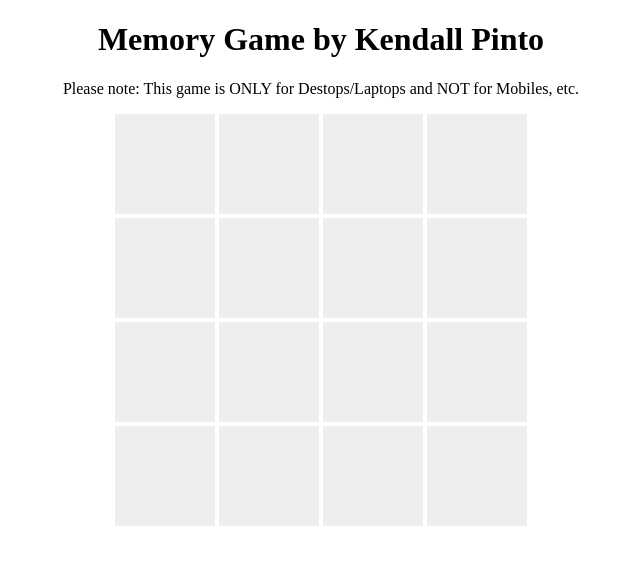
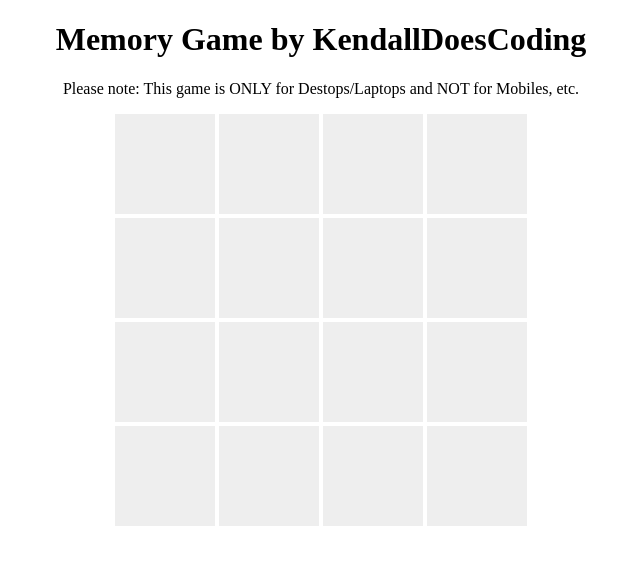
Before and after one commit to Kendall-Does-Coding-Websites/memorygame, a plain HTML site: page index.html in a window 1280 px wide. Shown: the whole page, without its empty margins (319-959 px from the left). Drawn offline with Linux system fonts and the light colour scheme.

Commit message:
chore: update title and h1

```diff
--- a/index.html
+++ b/index.html
@@ -8,12 +8,12 @@
     />
     <meta http-equiv="X-UA-Compatible" content="ie=edge" />
     <meta name="viewport" content="width=device-width, initial-scale=1.0">
-    <title>Memory Games</title>
+    <title>Memory Game</title>
 
     <link rel="stylesheet" href="./style.css" />
   </head>
   <body>
-  <h1> Memory Game by Kendall Pinto </h1>
+  <h1> Memory Game by KendallDoesCoding</h1>
   <p> Please note: This game is ONLY for Destops/Laptops and NOT for Mobiles, etc. </p>
     <div class="row">
       <div
```
